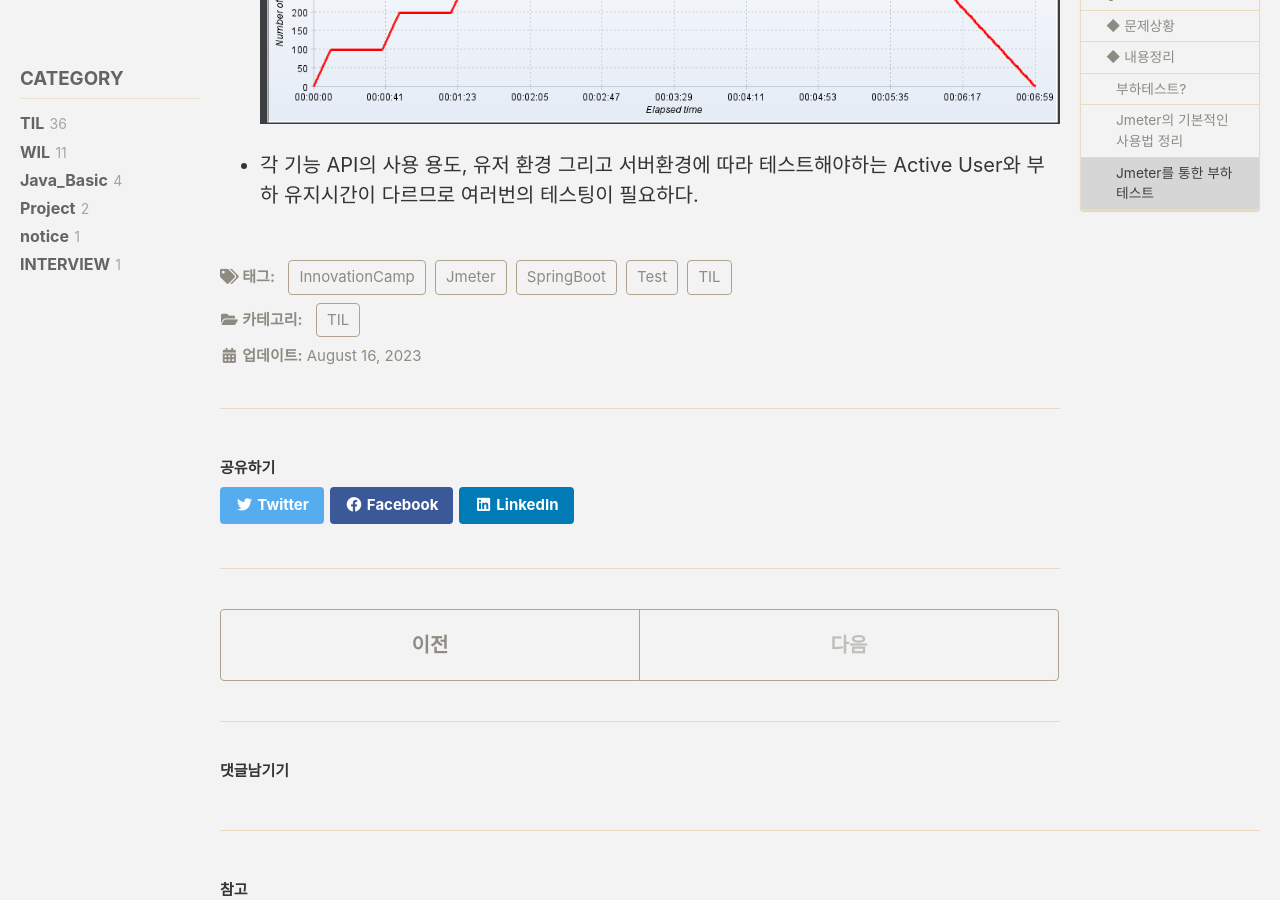
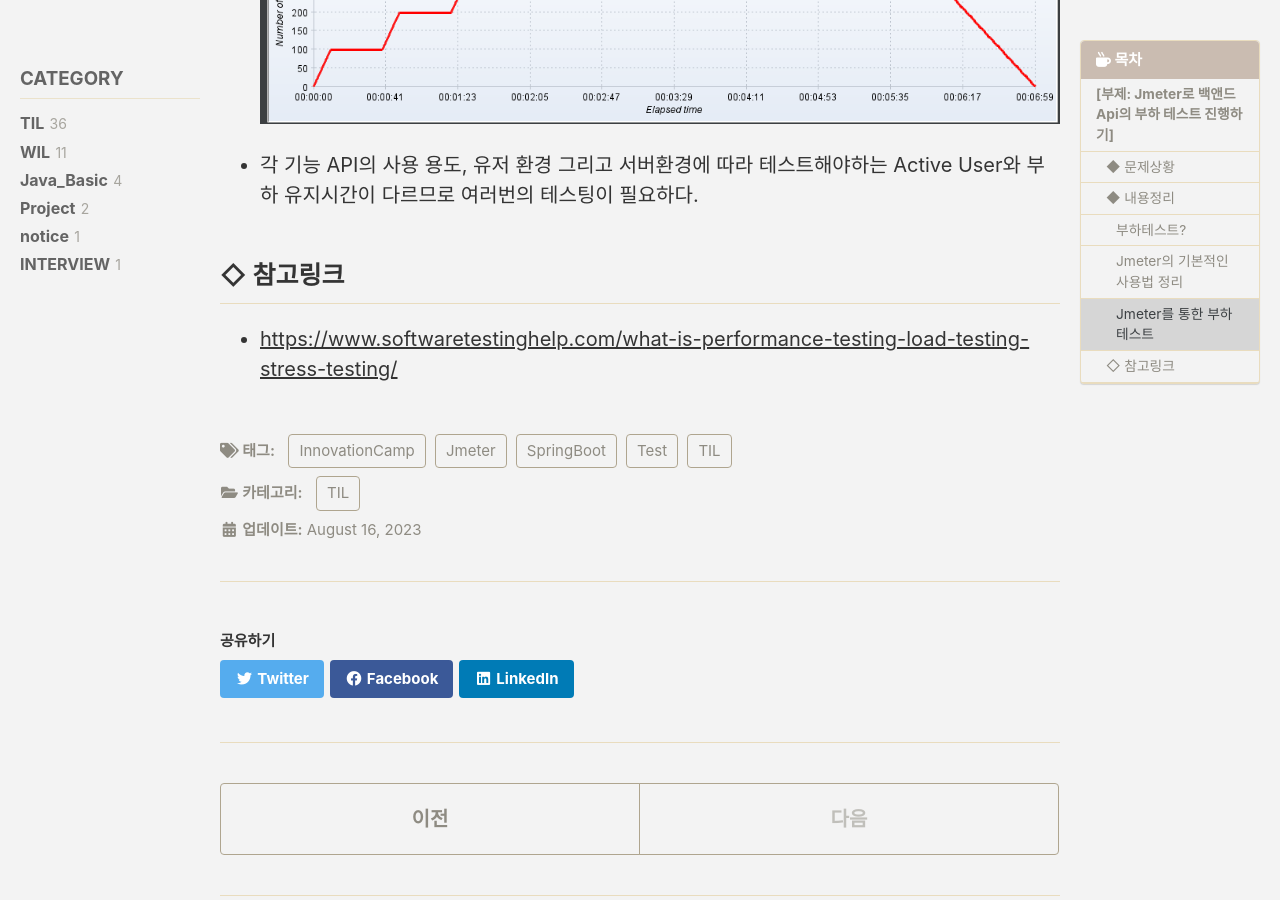
Before and after one commit to YiHwanRyu/YiHwanRyu.github.io, a Jekyll site: the page built from _posts/2023-08-16-TIL036.md, in a window 1280 px wide and 900 px high, scrolled down 2564 px. Built offline with Jekyll 4.4.1, drawn with Linux system fonts in a browser that asks for light colours; cached includes are drawn as plain includes; some web fonts are replaced; comment, search, counter and statistics services are not loaded.

Commit message:
[UPDATE] TIL036 참고 링크 추가

```diff
--- a/_posts/2023-08-16-TIL036.md
+++ b/_posts/2023-08-16-TIL036.md
@@ -57,3 +57,7 @@ Today I Learned, 2023/08/16
   ![이미지]({{site.url}}/assets/images/forPosts/jmeter1.png){:.align-center}
 
 - 각 기능 API의 사용 용도, 유저 환경 그리고 서버환경에 따라 테스트해야하는 Active User와 부하 유지시간이 다르므로 여러번의 테스팅이 필요하다.
+
+
+## ◇ 참고링크
+- [https://www.softwaretestinghelp.com/what-is-performance-testing-load-testing-stress-testing/](https://www.softwaretestinghelp.com/what-is-performance-testing-load-testing-stress-testing/)
```
